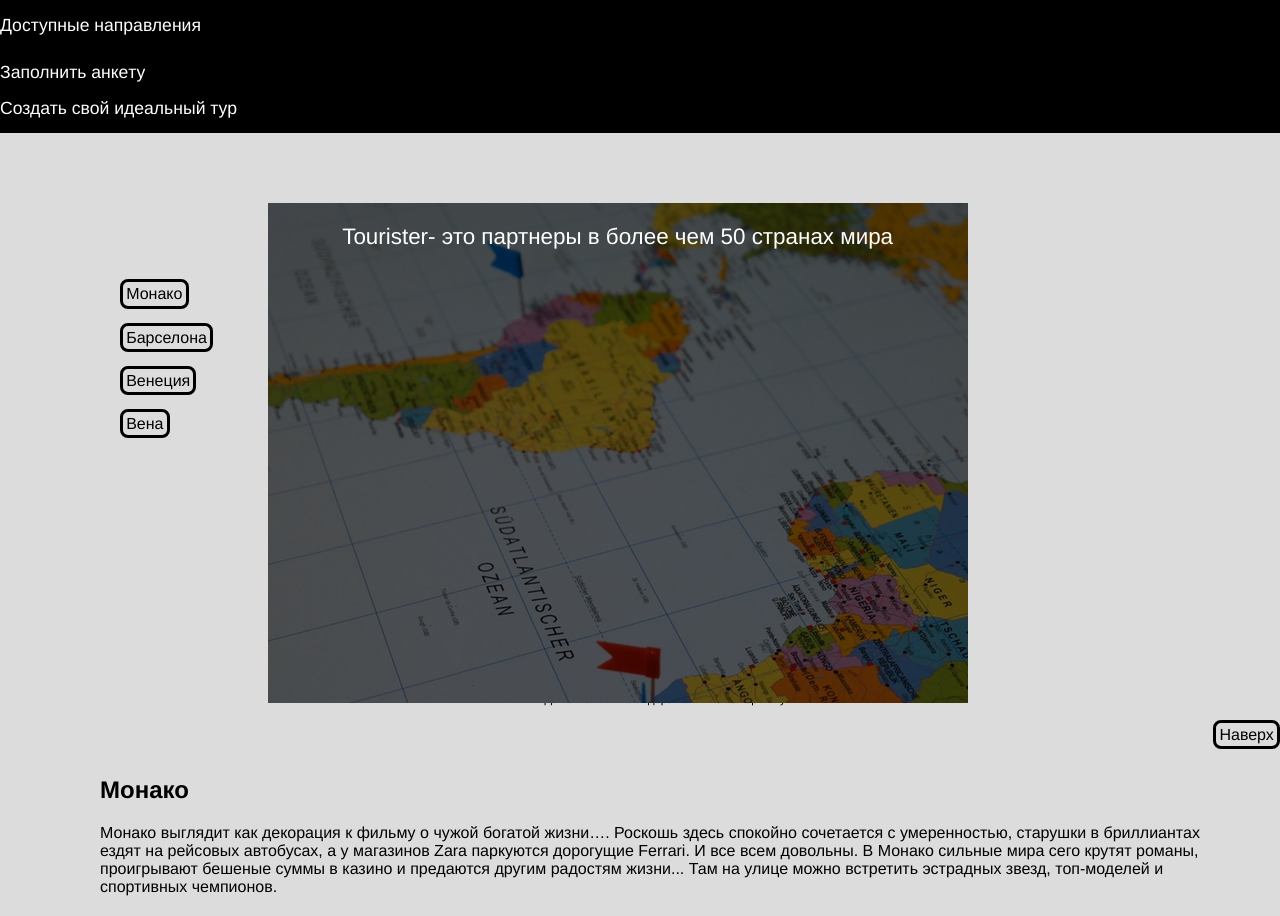
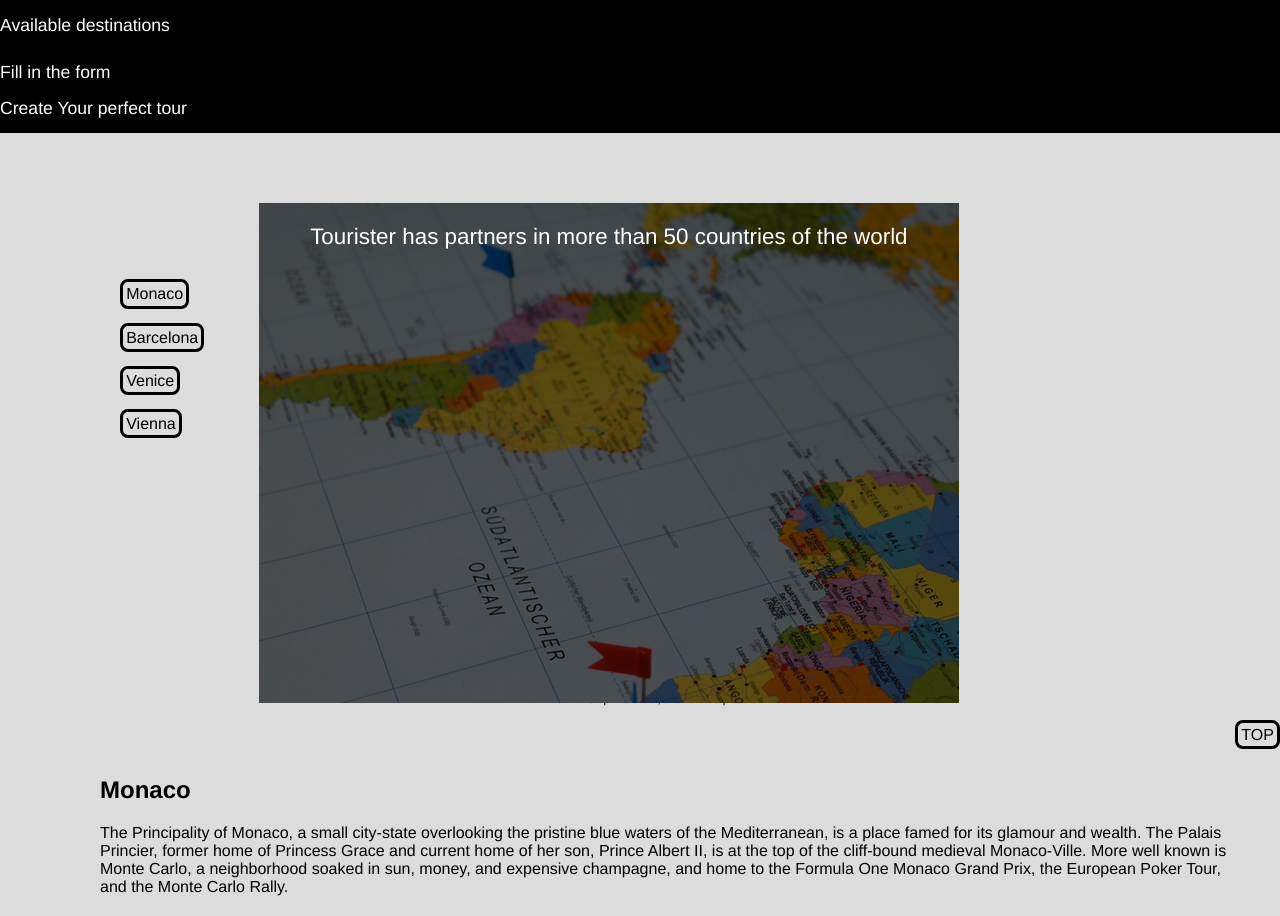
Before and after one commit to Tetiana-10/Tetiana-10.github.io, a plain HTML site: page destin.html in a window 1280 px wide. Shown: the part 36-952 px from the top of the page. Drawn offline with nearby package versions, Linux system fonts and the light colour scheme.

Commit message:
Update destin.html

```diff
--- a/destin.html
+++ b/destin.html
@@ -50,34 +50,34 @@ nav{
     <body>
 	  <header class="header">
 		 <div class="header_item classlogo" id="logo"> Tourister</div>
-	     <div class="header_item  destinclass" id="destination"> Доступные направления</div>
-	     <div class="header_item destinclass" id="anketa">Заполнить анкeту </div>
-		 <div class="header_item" id="tour_creation">Создать свой идеальный тур </div>
+	     <div class="header_item  destinclass" id="destination"> Available destinations</div>
+	     <div class="header_item destinclass" id="anketa">Fill in the form</div>
+		 <div class="header_item" id="tour_creation">Create Your perfect tour </div>
 	   </header>
 
 	   <main>
 	    <div class="big">
 	    <div class="aside">
 		 <aside>
-		 <p> <a href='#anchor1'>Монако</a> </p>
-		 <p> <a href='#anchor2'>Барселона</a></p>
-		 <p> <a href='#anchor3'>Венеция</a> </p>
-		 <p> <a href='#anchor4'>Вена</a> </p>
+		 <p> <a href='#anchor1'>Monaco</a> </p>
+		 <p> <a href='#anchor2'>Barcelona</a></p>
+		 <p> <a href='#anchor3'>Venice</a> </p>
+		 <p> <a href='#anchor4'>Vienna</a> </p>
 		 </aside>
 		 </div>
 		 <div id="remove" class="slides">
 		  <ul class="bxslider" id="slidu">
-		  <li class="slide showing"><div class="wrapper">Tourister- это партнеры в более чем 50 странах мира</div></li>
-		  <li class="slide"><div class="wrapper">Уже 100 тысяч туристов увидели Мир благодаря Tourister</div></li>
-		  <li class="slide"><div class="wrapper">Мы поможем Вам собрать все необходимое для отдыха</div></li>
-		  <li class="slide"><div class="wrapper">Наши оффисы находятся в самом центре Киева!</div></li>
+		  <li class="slide showing"><div class="wrapper">Tourister has partners in more than 50 countries of the world</div></li>
+		  <li class="slide"><div class="wrapper">10 thousand of tourists have  already seen  the world thanks to Tourister</div></li>
+		  <li class="slide"><div class="wrapper">We will help you to collect everything you need for rest</div></li>
+		  <li class="slide"><div class="wrapper">Our offices are located in the heart of Kiev!</div></li>
 		 </ul>
 		 </div>
-		 <p class="substring">Для остановки слайдера нажмите на картинку</p>
+		 <p class="substring">To stop the slider, click on the picture</p>
 		 <article id="monaco">
 		    <div id='anchor1' class="classanchor1 row row-text">
-		    <h1>Монако</h1>
-			<p id="ajax_monaco">Монако выглядит как декорация к фильму о чужой богатой жизни…. Роскошь здесь спокойно сочетается с умеренностью, старушки в бриллиантах ездят на рейсовых автобусах, а у магазинов Zara паркуются дорогущие Ferrari. И все всем довольны. В Монако сильные мира сего крутят романы, проигрывают бешеные суммы в казино и предаются другим радостям жизни... Там на улице можно встретить эстрадных звезд, топ-моделей и спортивных чемпионов.
+		    <h1>Monaco</h1>
+			<p id="ajax_monaco">The Principality of Monaco, a small city-state overlooking the pristine blue waters of the Mediterranean, is a place famed for its glamour and wealth. The Palais Princier, former home of Princess Grace and current home of her son, Prince Albert II, is at the top of the cliff-bound medieval Monaco-Ville. More well known is Monte Carlo, a neighborhood soaked in sun, money, and expensive champagne, and home to the Formula One Monaco Grand Prix, the European Poker Tour, and the Monte Carlo Rally.
 		     </p>
 			 </div>
 			 <div class="photos_row photo-right monaco-picture"> <img alt="picture of monaco" class="monaco-size" src="pictures/monaco-1-1.jpg"></div>
@@ -87,15 +87,15 @@ nav{
 		    <div id="barcelona-move" class="photos_row photo-left"> <img  alt="picture of barcelona" class="monaco-size" src="pictures/barcelona-1.jpg"></div>
 		    <div id='anchor2' class="row row-text">
 		    <h1>Барселона</h1>
-			<p>Ola, Испания! – родина отважных тореро и страстных Кармен! Cтрана-мечта, страна-загадка! На протяжении всей своей истории Испания волновала воображение человека. Древние греки считали, что в ее садах растут золотые яблоки, для арабов она была Воротами в Рай… Испания - это встреча с гостеприимством и радостью жизни, волнующая испанская гитара, вдохновенные серенады, зажигательное фламенко и знаменитая коррида…
+			<p>Barcelona feels a bit surreal – appropriate, since Salvador Dali spent time here and Spanish Catalan architect Antoni Gaudí designed several of the city’s buildings. Stepping into Gaudí’s Church of the Sacred Family is a bit like falling through the looking glass - a journey that you can continue with a visit to Park Güell. Sip sangria at a sidewalk café in Las Ramblas while watching flamboyant street performers, then create your own moveable feast by floating from tapas bar to tapas bar.
 				</p>
 			</div>
 		 </article>
 
 		  <article id="venice">
 		    <div id='anchor3' class="row row-text ">
-		    <h1>Венеция</h1>
-			<p> Вот она – необыкновенная красота и притягательная романтика! О Венеции написано много, но каждый открывает ее для себя заново. Здесь все уникально и удивительно: город напоминает театральные декорации, хранит тайны многих поколений… Кажется, будто само время струится меж стен домов, помнящих славное прошлое свободолюбивой Венецианской республики, имена тех, кто жил, любил и творил в этом городе…
+		    <h1>Venice</h1>
+			<p>With its gondolas, canals, amazing restaurants, and unforgettable romantic ambiance, Venice is definitely a city for one's bucket list. Waterfront palazzos, palaces, and churches make drifting down the Grand Canal feel like cruising through a painting. To really experience Venice you must go to the opera or to a classical music performance, nibble fresh pasta and pastries, and linger in the exhibit halls of an art gallery.
 			</p>
 			</div>
 			 <div class="photos_row photo-right"> <img alt="picture of venice" class="monaco-size" src="pictures/venice-2.jpg"></div>
@@ -104,14 +104,14 @@ nav{
 		 <article id="vena">
 		    <div id="vena-move" class="photos_row photo-left"> <img  alt="picture of vena" class="monaco-size" src="pictures/vienna.jpg"></div>
 		    <div id='anchor4' class="row row-text">
-		    <h1>Вена</h1>
-			<p> Сегодня Вена — это город вальсов, искусств, галерей, музеев и изысканных парковых ансамблей. Но вместе с тем, город абсолютно имперский по духу, столица самой многонациональной европейской империи. Вена сохранила множество черт, присущих столицам больших государственных образований. Величественные храмы, роскошные резиденции августейших особ и вельмож, театры, оперные залы, широкие площади и проспекты. Вена по праву считается одной из самых красивых и интересных столиц мира. Нельзя не упомянуть и набор штампов, хотя и весьма приятных: Моцарт, Штраус, штрудель, шницель и кофе. Все это и даже чуть больше на улицах Вены можно найти с избытком
+		    <h1>Vienna</h1>
+			<p>In Vienna, the coffee house isn’t just a hangout: it’s an institution. Lingering over a newspaper with a pastry and a strong espresso drink is, according to UNESCO, officially a Viennese cultural pastime. Walk off your slice of Sachertorte with a self-guided tour of the city’s stunning traditional, Secessionist, and modern architecture, such as the Imperial Palace, the State Opera House, the Kirche am Steinhof, or the Kunsthistorisches Museum, an exercise in ornate geometry.
 			</p>
 			</div>
 		 </article>
 		 </div>
 
-		 <nav><a href="#logo">Наверх</a></nav>
+		 <nav><a href="#logo">TOP</a></nav>
 	   </main>
 
 	   <footer>
```
